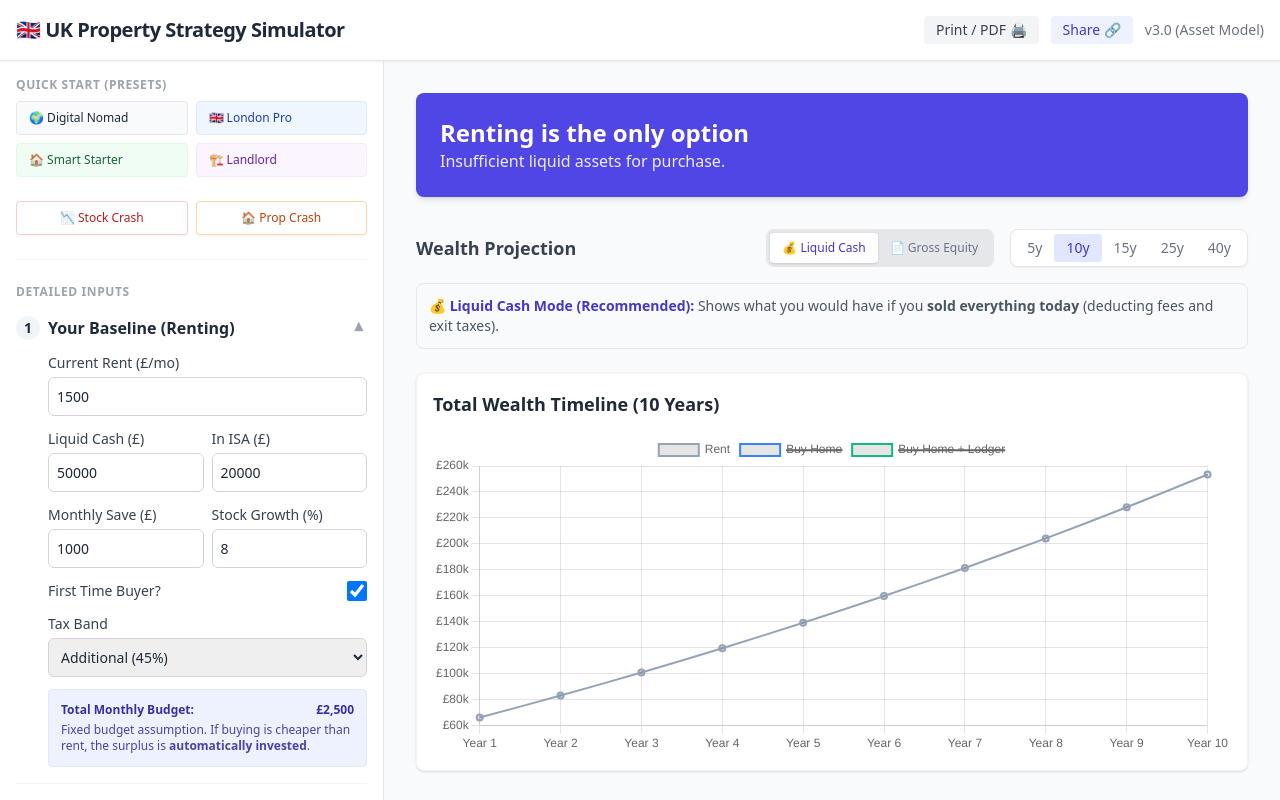
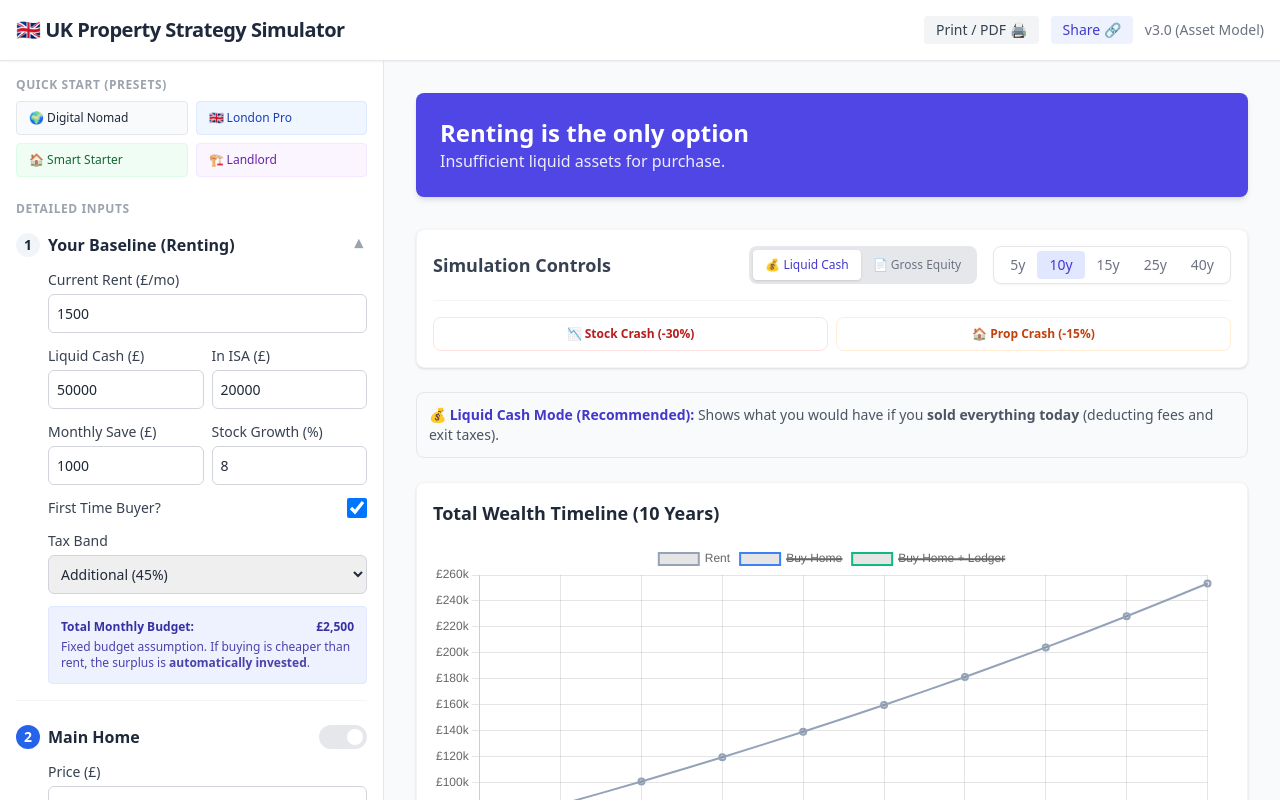
Before and after one commit to itsmuaaz/rent-vs-buy, a website: page index.html in a window 1280 px wide. Drawn offline with nearby package versions, Linux system fonts and the light colour scheme.

Commit message:
style: move crash buttons to simulation controls panel in main content

```diff
--- a/index.html
+++ b/index.html
@@ -65,16 +65,6 @@
                 <button @click="applyPreset('london')" class="px-3 py-2 bg-blue-50 border border-blue-100 rounded text-xs font-medium hover:bg-blue-100 hover:border-blue-200 text-blue-800 text-left transition" title="High rent, buying makes sense">🇬🇧 London Pro</button>
                 <button @click="applyPreset('starter')" class="px-3 py-2 bg-green-50 border border-green-100 rounded text-xs font-medium hover:bg-green-100 hover:border-green-200 text-green-800 text-left transition" title="Get a lodger to help">🏠 Smart Starter</button>
                 <button @click="applyPreset('landlord')" class="px-3 py-2 bg-purple-50 border border-purple-100 rounded text-xs font-medium hover:bg-purple-100 hover:border-purple-200 text-purple-800 text-left transition" title="Build a portfolio">🏗️ Landlord</button>
-            </div>
-
-            <!-- CRASH BUTTONS (Moved here) -->
-            <div class="flex gap-2 mb-6 border-b border-gray-100 pb-6">
-                <button @click="i.settings.stockCrash = !i.settings.stockCrash" :class="i.settings.stockCrash ? 'bg-red-600 text-white ring-2 ring-red-300' : 'bg-white text-red-700'" class="flex-1 px-3 py-2 border border-red-200 rounded text-xs font-medium hover:opacity-90 transition shadow-sm text-center">
-                    📉 Stock Crash
-                </button>
-                <button @click="i.settings.propCrash = !i.settings.propCrash" :class="i.settings.propCrash ? 'bg-orange-600 text-white ring-2 ring-orange-300' : 'bg-white text-orange-700'" class="flex-1 px-3 py-2 border border-orange-200 rounded text-xs font-medium hover:opacity-90 transition shadow-sm text-center">
-                    🏠 Prop Crash
-                </button>
             </div>
 
             <h2 class="text-xs font-bold text-gray-400 uppercase tracking-wider mb-4">Detailed Inputs</h2>
@@ -295,9 +285,10 @@
             <div class="bg-indigo-600 text-white p-6 rounded-lg shadow-md mb-8" x-html="headlineHTML"></div>
 
             <!-- 2. Chart Settings -->
-            <div class="flex flex-col sm:flex-row justify-between items-center mb-4 no-print gap-2">
-                <h3 class="text-lg font-semibold text-gray-700">Wealth Projection</h3>
-                <div class="flex gap-4">
+            <div class="mb-6 bg-white p-4 rounded-lg shadow border border-gray-100 no-print">
+                <div class="flex flex-col sm:flex-row justify-between items-center mb-4 gap-4">
+                    <h3 class="text-lg font-semibold text-gray-700">Simulation Controls</h3>
+                    <div class="flex flex-wrap gap-4 justify-center">
                         <div class="bg-gray-200 p-1 rounded-lg flex text-xs font-medium">
                             <button @click="valuationMode = 'liquid'" :class="valuationMode === 'liquid' ? 'bg-white shadow text-indigo-700' : 'text-gray-500 hover:text-gray-700'" class="px-3 py-1 rounded transition">💰 Liquid Cash</button>
                             <button @click="valuationMode = 'gross'" :class="valuationMode === 'gross' ? 'bg-white shadow text-indigo-700' : 'text-gray-500 hover:text-gray-700'" class="px-3 py-1 rounded transition">📄 Gross Equity</button>
@@ -307,6 +298,17 @@
                                 <button @click="simYears = y" :class="simYears === y ? 'bg-indigo-100 text-indigo-700 font-medium' : 'text-gray-500 hover:bg-gray-50'" class="px-3 py-1 rounded transition" x-text="y + 'y'"></button>
                             </template>
                         </div>
+                    </div>
+                </div>
+
+                <!-- Crash Toggles -->
+                <div class="flex gap-2 pt-4 border-t border-gray-100">
+                    <button @click="i.settings.stockCrash = !i.settings.stockCrash" :class="i.settings.stockCrash ? 'bg-red-600 text-white ring-2 ring-red-300' : 'bg-white text-red-700 border-red-100'" class="flex-1 px-4 py-2 border rounded-lg text-xs font-bold transition-all flex items-center justify-center gap-2">
+                        <span x-show="i.settings.stockCrash">🚫</span> 📉 Stock Crash (-30%)
+                    </button>
+                    <button @click="i.settings.propCrash = !i.settings.propCrash" :class="i.settings.propCrash ? 'bg-orange-600 text-white ring-2 ring-orange-300' : 'bg-white text-orange-700 border-orange-100'" class="flex-1 px-4 py-2 border rounded-lg text-xs font-bold transition-all flex items-center justify-center gap-2">
+                        <span x-show="i.settings.propCrash">🚫</span> 🏠 Prop Crash (-15%)
+                    </button>
                 </div>
             </div>
 
```
Lines whose indentation alone changed are shown as unchanged.
